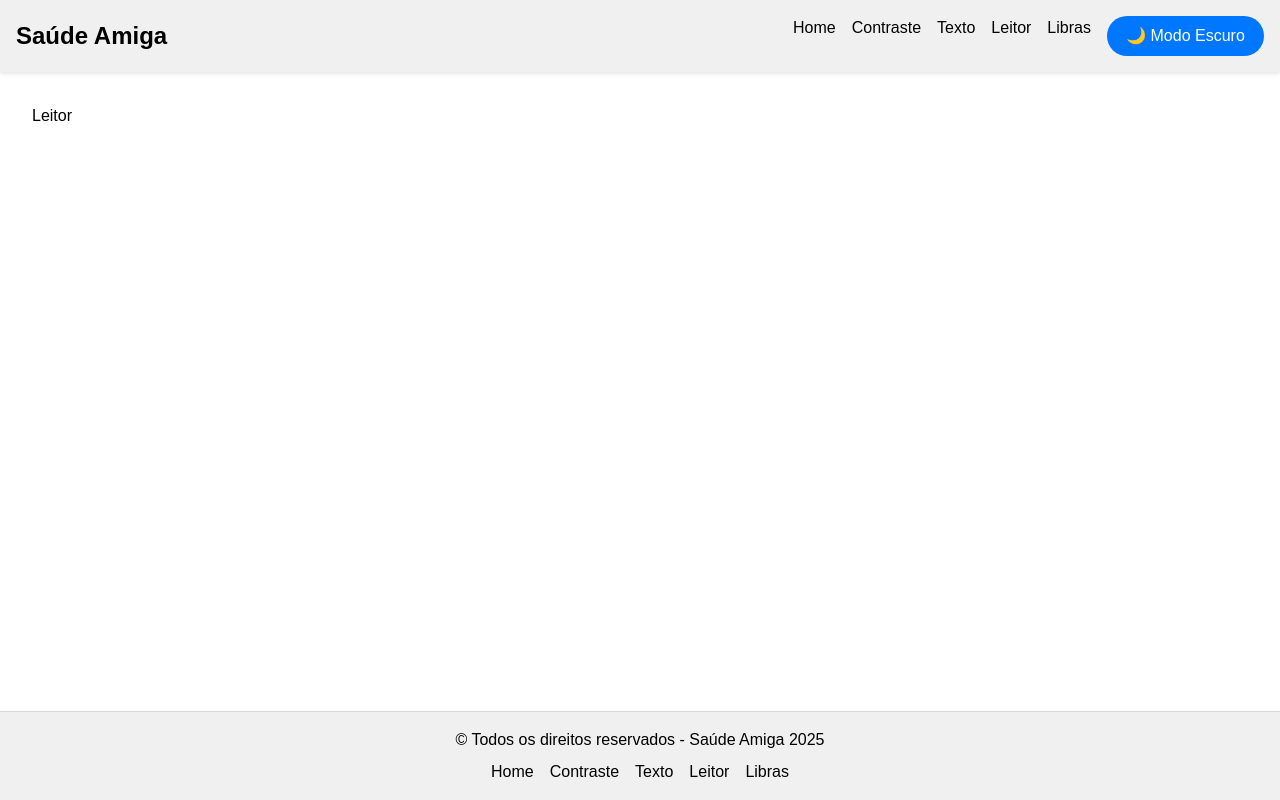
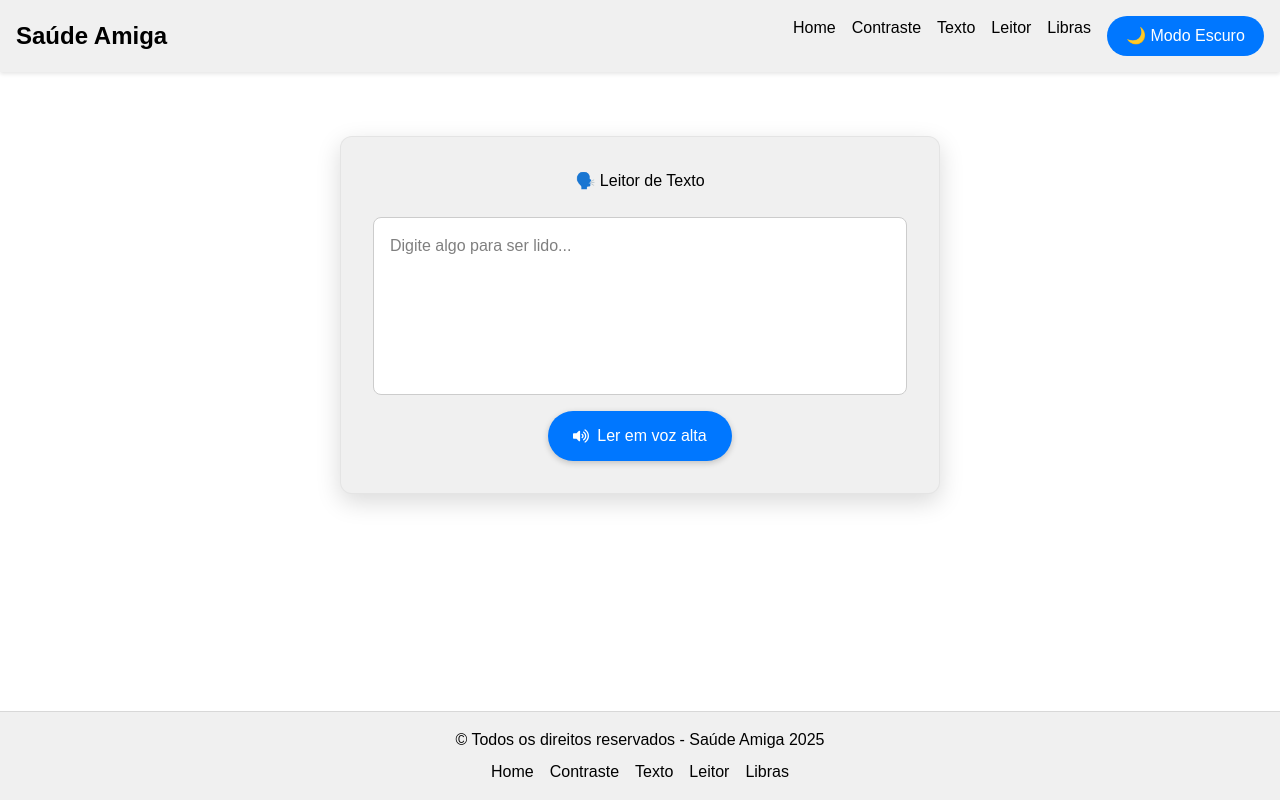
Before and after one commit to saude-amiga/saude-amiga-next, a React (Vite) app: page /leitor in a window 1280 px wide. Built offline with nearby package versions, Linux system fonts and the light colour scheme.

Commit message:
feat(Leitor): estrutura base com API

```diff
--- a/src/routes/Leitor/index.tsx
+++ b/src/routes/Leitor/index.tsx
@@ -1,7 +1,86 @@
-export default function Leitor(){
-    return(
-        <div>
-            <h1>Leitor</h1>
+import { useState } from "react";
+import { FaVolumeUp } from "react-icons/fa";
+
+export default function Leitor() {
+    const [texto, setTexto] = useState("");
+
+    const lerTexto = () => {
+        if (!texto.trim()) return;
+
+        const utterance = new SpeechSynthesisUtterance(texto);
+        utterance.lang = "pt-BR";
+        speechSynthesis.speak(utterance);
+    };
+
+    return (
+        <div
+            style={{
+                maxWidth: "600px",
+                margin: "2rem auto",
+                padding: "2rem",
+                backgroundColor: "var(--card-bg)", // respeita tema
+                borderRadius: "12px",
+                border: "1px solid rgba(0, 0, 0, 0.05)", // borda leve
+                boxShadow: "0 8px 24px rgba(0, 0, 0, 0.15)", // sombra mais profunda
+                color: "var(--user-font-color)",
+                fontSize: "var(--user-font-size)",
+                fontFamily: "var(--user-font-family)",
+                display: "flex",
+                flexDirection: "column",
+                alignItems: "center",
+                textAlign: "center",
+            }}
+        >
+
+            <h1 style={{ marginBottom: "1.5rem" }}>🗣️ Leitor de Texto</h1>
+
+            <textarea
+                value={texto}
+                onChange={(e) => setTexto(e.target.value)}
+                placeholder="Digite algo para ser lido..."
+                rows={6}
+                style={{
+                    width: "100%",
+                    padding: "1rem",
+                    fontSize: "var(--user-font-size)",
+                    fontFamily: "var(--user-font-family)",
+                    color: "var(--user-font-color)",
+                    backgroundColor: "var(--bg-color)",
+                    borderRadius: "8px",
+                    border: "1px solid #ccc",
+                    resize: "none",
+                    marginBottom: "1rem",
+                }}
+            />
+
+            <button
+                onClick={lerTexto}
+                style={{
+                    padding: "0.8rem 1.6rem",
+                    fontSize: "1rem",
+                    borderRadius: "999px",
+                    backgroundColor: "#0077ff",
+                    color: "#fff",
+                    border: "none",
+                    cursor: "pointer",
+                    display: "inline-flex",
+                    alignItems: "center",
+                    gap: "0.5rem",
+                    boxShadow: "0 2px 6px rgba(0,0,0,0.2)",
+                    transition: "transform 0.2s ease, box-shadow 0.2s ease",
+                }}
+                onMouseEnter={(e) => {
+                    e.currentTarget.style.transform = "scale(1.05)";
+                    e.currentTarget.style.boxShadow = "0 4px 8px rgba(0,0,0,0.3)";
+                }}
+                onMouseLeave={(e) => {
+                    e.currentTarget.style.transform = "scale(1)";
+                    e.currentTarget.style.boxShadow = "0 2px 6px rgba(0,0,0,0.2)";
+                }}
+            >
+                <FaVolumeUp />
+                Ler em voz alta
+            </button>
         </div>
-    )
+    );
 }
```
